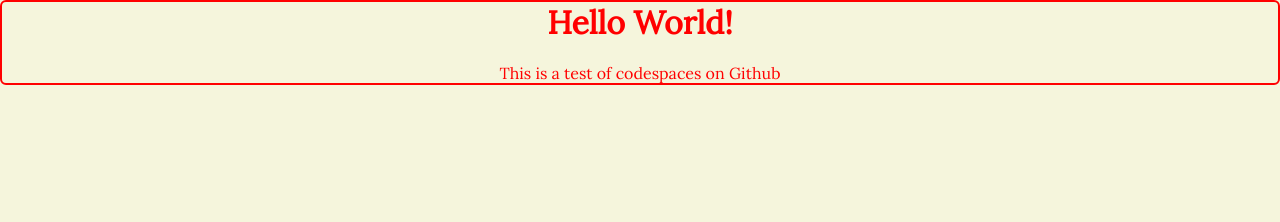
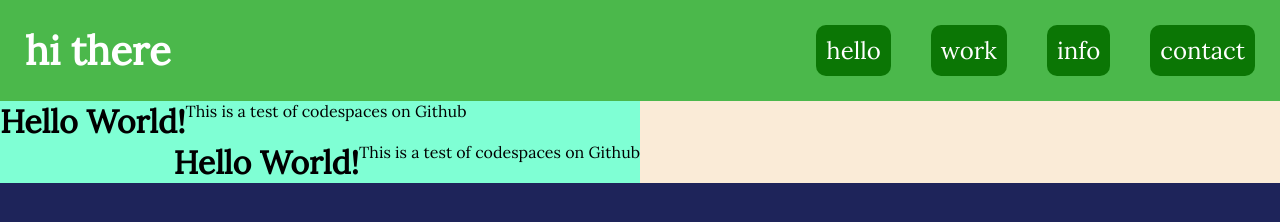
Before and after one commit to copythatcat/mywebsite, a plain HTML site: page index.html in a window 1280 px wide. Drawn offline with Linux system fonts and the light colour scheme.

Commit message:
update 001

```diff
--- a/index.html
+++ b/index.html
@@ -15,9 +15,33 @@
             }
         </style>
 </head>
+<header>
+    <div class="header">
+        <h3>hi there</h3>
+        <ul>
+            <a href="#"><li>hello</li></a>
+            <a href="#"><li>work</li></a>
+            <a href="#"><li>info</li></a>
+            <a href="#"><li>contact</li></a>
+        </ul>
+    </div>
+</header>
 <body>
-    <h1>Hello World!</h1>
-    <br>
-    <p>This is a test of codespaces on Github</p>
+
+    <div class="hero">
+        <div class="leftcard">
+            <h1>Hello World!</h1>
+            <br>
+            <p>This is a test of codespaces on Github</p>
+        </div>
+        <div class="rightcard">
+            <h1>Hello World!</h1>
+            <br>
+            <p>This is a test of codespaces on Github</p>
+        </div>
+    </div>
+
+
+
 </body>
 </html>
--- a/styles.css
+++ b/styles.css
@@ -5,9 +5,72 @@
 }
 
 body{
-    color: red;
-    border: 2px red solid;
+    color: rgb(255, 255, 255);
     border-radius: 6px;
     text-align: center;
-    background-color: beige;
+    background-color: rgb(30, 36, 90);
 }
+
+.header{
+    display: flex;
+    flex-wrap: wrap;
+    width: 100%;
+    background-color: rgb(75, 184, 75);
+    padding: 25px;
+}
+
+.header ul{
+    display: flex;
+    width: 50%;
+    gap: 40px;
+    justify-content: flex-end;
+    color: white;
+    text-decoration: none;
+    list-style: none;
+    flex-wrap: wrap;
+}
+
+.header li{
+    padding: 10px;
+    border-radius: 10px;
+    background-color: rgb(11, 118, 5);
+}
+
+.header a{
+    color: rgb(255, 255, 255);
+    text-decoration: none;
+    font-size: 1.5em;
+    transition: color 0.5s;
+}
+
+.header a:hover{
+    color: rgb(211, 228, 21);
+}
+
+.header h3{
+    color: white;
+    display: flex;
+    width: 50%;
+    font-size: 2.5em;
+}
+
+/* cards */
+
+.hero{
+    background-color: antiquewhite;
+}
+
+.leftcard{
+    background-color: aquamarine;
+    width: 50%;
+    display: flex;
+    color: black;
+}
+
+.rightcard{
+    background-color: aquamarine;
+    width: 50%;
+    display: flex;
+    justify-content: flex-end;
+    color: black;
+}
```
